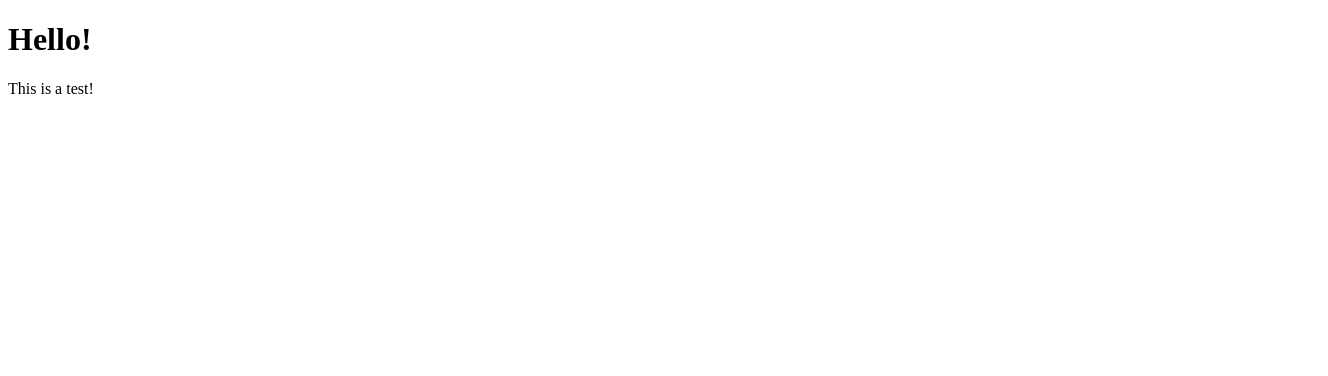
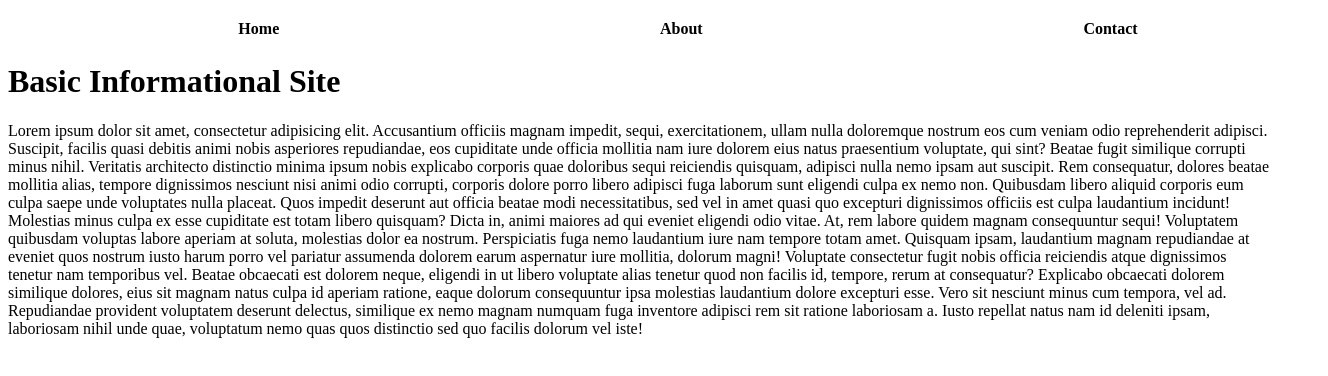
Before and after one commit to JanPomelo/basic-informational-site, a plain HTML site: page index.html in a window 1280 px wide. Shown: the whole page, 1328 px wide, since content can reach past the window. Drawn offline with Linux system fonts and the light colour scheme.

Commit message:
Add content to html pages

```diff
--- a/index.html
+++ b/index.html
@@ -6,10 +6,42 @@
       name="viewport"
       content="width=device-width, initial-scale=1.0"
     />
-    <title>Document</title>
+    <title>BIS - Home</title>
+    <link
+      rel="stylesheet"
+      href="/style.css"
+    />
   </head>
   <body>
-    <h1>Hello!</h1>
-    <p>This is a test!</p>
+    <div class="navBar">
+      <ul>
+        <li>Home</li>
+        <a href="/about"><li>About</li></a>
+        <a href="/contact"><li>Contact</li></a>
+      </ul>
+    </div>
+    <h1>Basic Informational Site</h1>
+    <p>
+      Lorem ipsum dolor sit amet, consectetur adipisicing elit. Accusantium officiis magnam impedit, sequi,
+      exercitationem, ullam nulla doloremque nostrum eos cum veniam odio reprehenderit adipisci. Suscipit, facilis quasi
+      debitis animi nobis asperiores repudiandae, eos cupiditate unde officia mollitia nam iure dolorem eius natus
+      praesentium voluptate, qui sint? Beatae fugit similique corrupti minus nihil. Veritatis architecto distinctio
+      minima ipsum nobis explicabo corporis quae doloribus sequi reiciendis quisquam, adipisci nulla nemo ipsam aut
+      suscipit. Rem consequatur, dolores beatae mollitia alias, tempore dignissimos nesciunt nisi animi odio corrupti,
+      corporis dolore porro libero adipisci fuga laborum sunt eligendi culpa ex nemo non. Quibusdam libero aliquid
+      corporis eum culpa saepe unde voluptates nulla placeat. Quos impedit deserunt aut officia beatae modi
+      necessitatibus, sed vel in amet quasi quo excepturi dignissimos officiis est culpa laudantium incidunt! Molestias
+      minus culpa ex esse cupiditate est totam libero quisquam? Dicta in, animi maiores ad qui eveniet eligendi odio
+      vitae. At, rem labore quidem magnam consequuntur sequi! Voluptatem quibusdam voluptas labore aperiam at soluta,
+      molestias dolor ea nostrum. Perspiciatis fuga nemo laudantium iure nam tempore totam amet. Quisquam ipsam,
+      laudantium magnam repudiandae at eveniet quos nostrum iusto harum porro vel pariatur assumenda dolorem earum
+      aspernatur iure mollitia, dolorum magni! Voluptate consectetur fugit nobis officia reiciendis atque dignissimos
+      tenetur nam temporibus vel. Beatae obcaecati est dolorem neque, eligendi in ut libero voluptate alias tenetur quod
+      non facilis id, tempore, rerum at consequatur? Explicabo obcaecati dolorem similique dolores, eius sit magnam
+      natus culpa id aperiam ratione, eaque dolorum consequuntur ipsa molestias laudantium dolore excepturi esse. Vero
+      sit nesciunt minus cum tempora, vel ad. Repudiandae provident voluptatem deserunt delectus, similique ex nemo
+      magnam numquam fuga inventore adipisci rem sit ratione laboriosam a. Iusto repellat natus nam id deleniti ipsam,
+      laboriosam nihil unde quae, voluptatum nemo quas quos distinctio sed quo facilis dolorum vel iste!
+    </p>
   </body>
 </html>
```
Also changed, not shown: about.html (+24 -2 lines), contact-me.html (+15 -1 lines).
